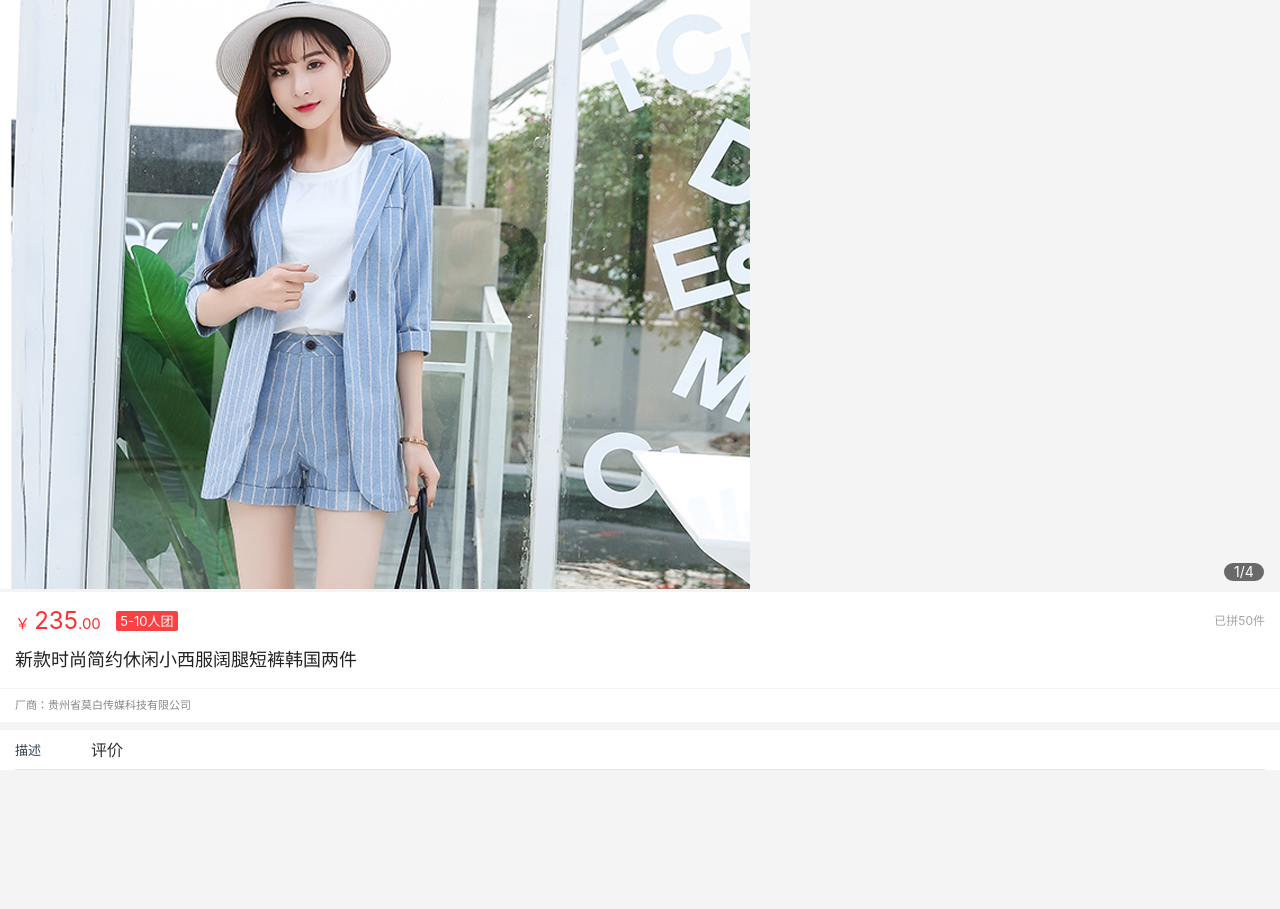
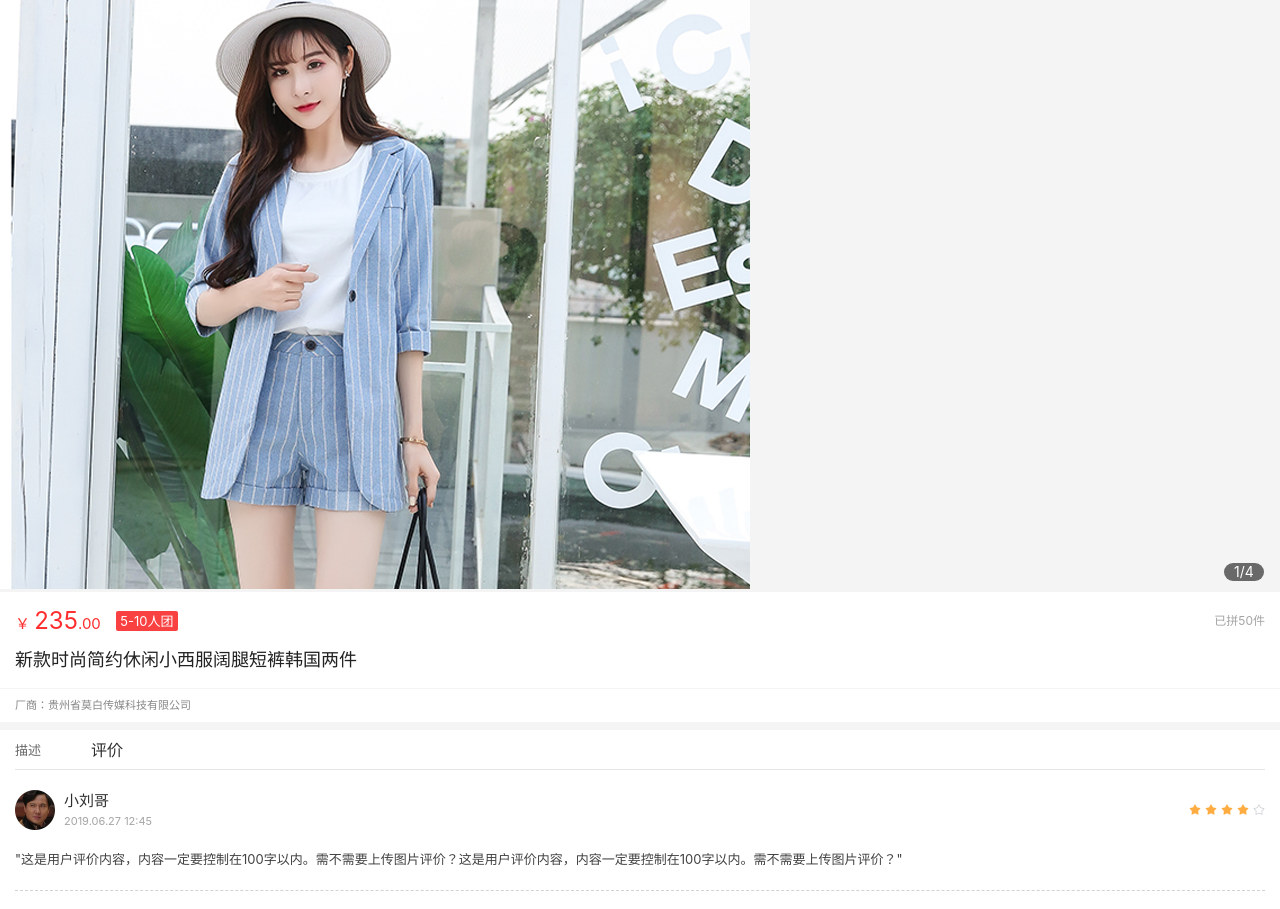
Before and after one commit to PXFGIT974579765/platform, a Vue app: page /group/detail/1 in a window 1280 px wide. Shown: the top 909 px of the page. Before the commit the page ends 800 px from the top, so only its background shows below. Built offline with nearby package versions, Linux system fonts and the light colour scheme; what vue-wechat-title would draw is missing.

Commit message:
feat: group/comment

```diff
--- a/src/views/Group/components/Comment.vue
+++ b/src/views/Group/components/Comment.vue
@@ -0,0 +1,68 @@
+<template>
+  <div class="comment">
+    <div class="user">
+      <img src="~@/assets/images/errand_avatar.png" alt />
+      <div class="info">
+        <div class="name">小刘哥</div>
+        <div class="date">2019.06.27 12:45</div>
+      </div>
+      <van-rate :value="4" :size="12" color="#ffad43" />
+    </div>
+
+    <p>
+      "这是用户评价内容，内容一定要控制在100字以内。需不需要上传图片评价？这是用户评价内容，内容一定要控制在100字以内。需不需要上传图片评价？"
+    </p>
+  </div>
+</template>
+
+<script>
+export default {}
+</script>
+
+<style lang="less" scoped>
+.comment {
+  margin: 0 15px;
+  padding: 20px 0;
+  border-bottom: dashed 1px #d2d2d2;
+
+  &:last-child {
+    border: 0;
+  }
+}
+
+.user {
+  display: flex;
+  align-items: center;
+  margin-bottom: 20px;
+
+  img {
+    width: 40px;
+    height: 40px;
+    margin-right: 9px;
+  }
+
+  .info {
+    flex: 1;
+    display: flex;
+    flex-direction: column;
+    justify-content: space-between;
+    height: 36px;
+  }
+
+  .name {
+    font-size: 15px;
+    color: #2d2d2d;
+  }
+
+  .date {
+    font-size: 11px;
+    color: #a5a5a5;
+  }
+}
+
+p {
+  line-height: 1.5;
+  font-size: 13px;
+  color: #424242;
+}
+</style>
--- a/src/views/Group/components/DescComment.vue
+++ b/src/views/Group/components/DescComment.vue
@@ -14,11 +14,23 @@
         评价
       </div>
     </div>
+
+    <div class="comments">
+      <comment />
+      <comment />
+      <comment />
+    </div>
   </div>
 </template>
 
 <script>
+import Comment from './Comment'
+
 export default {
+  components: {
+    Comment,
+  },
+
   props: {
     active: String,
   },
@@ -47,7 +59,7 @@ export default {
 .tab {
   margin-right: 50px;
   font-size: 13px;
-  color: 656565;
+  color: #656565;
 
   &.active {
     font-size: 16px;
--- a/src/views/Index/components/New/index.vue
+++ b/src/views/Index/components/New/index.vue
@@ -51,6 +51,7 @@ export default {
 <style lang="less" scoped>
 .new-page {
   padding: 20px 0 80px;
+  background: #fff;
 }
 
 .article {
--- a/src/views/Index/components/News/index.vue
+++ b/src/views/Index/components/News/index.vue
@@ -60,5 +60,6 @@ export default {
 <style lang="less" scoped>
 .news {
   padding: 20px 15px;
+  background: #fff;
 }
 </style>
```
